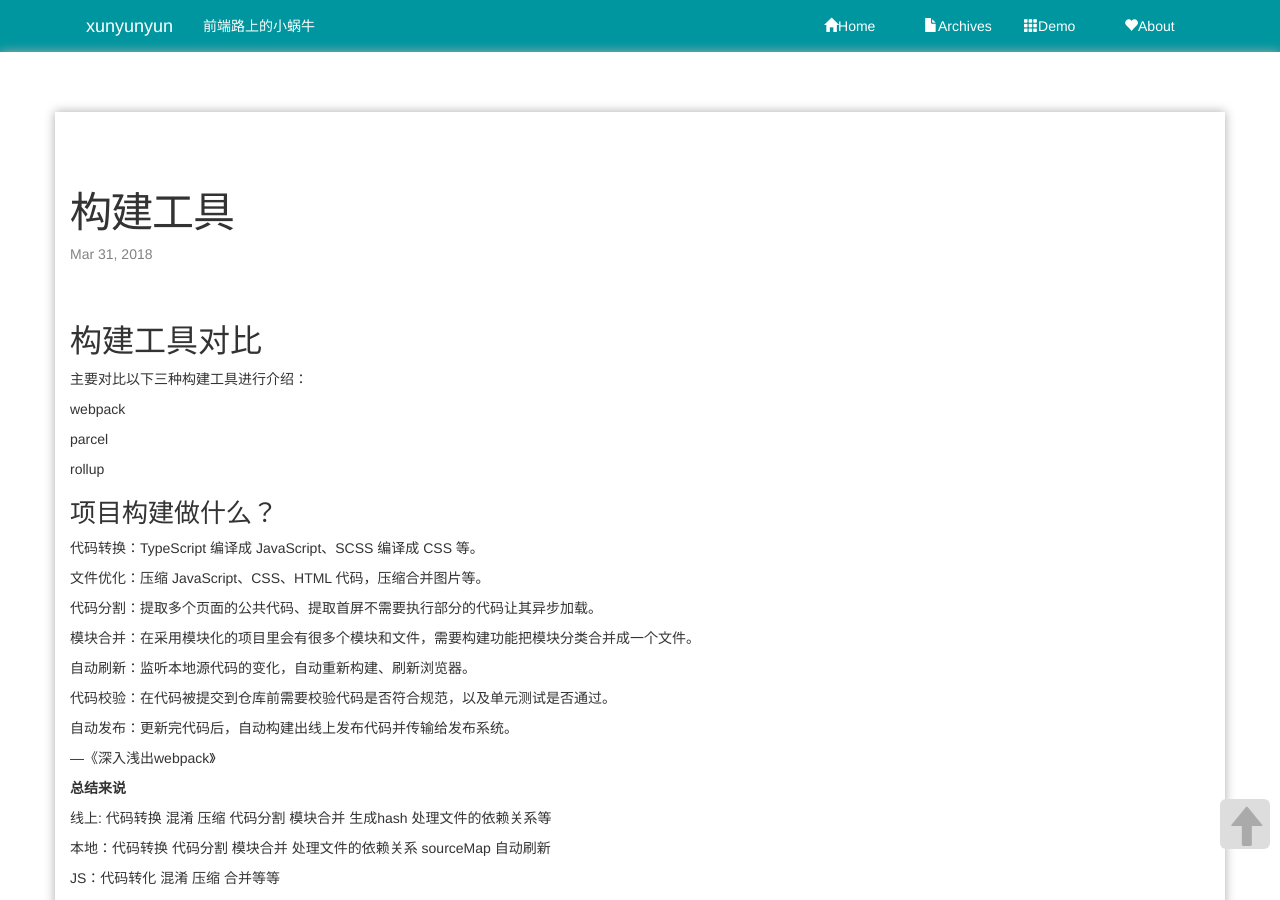
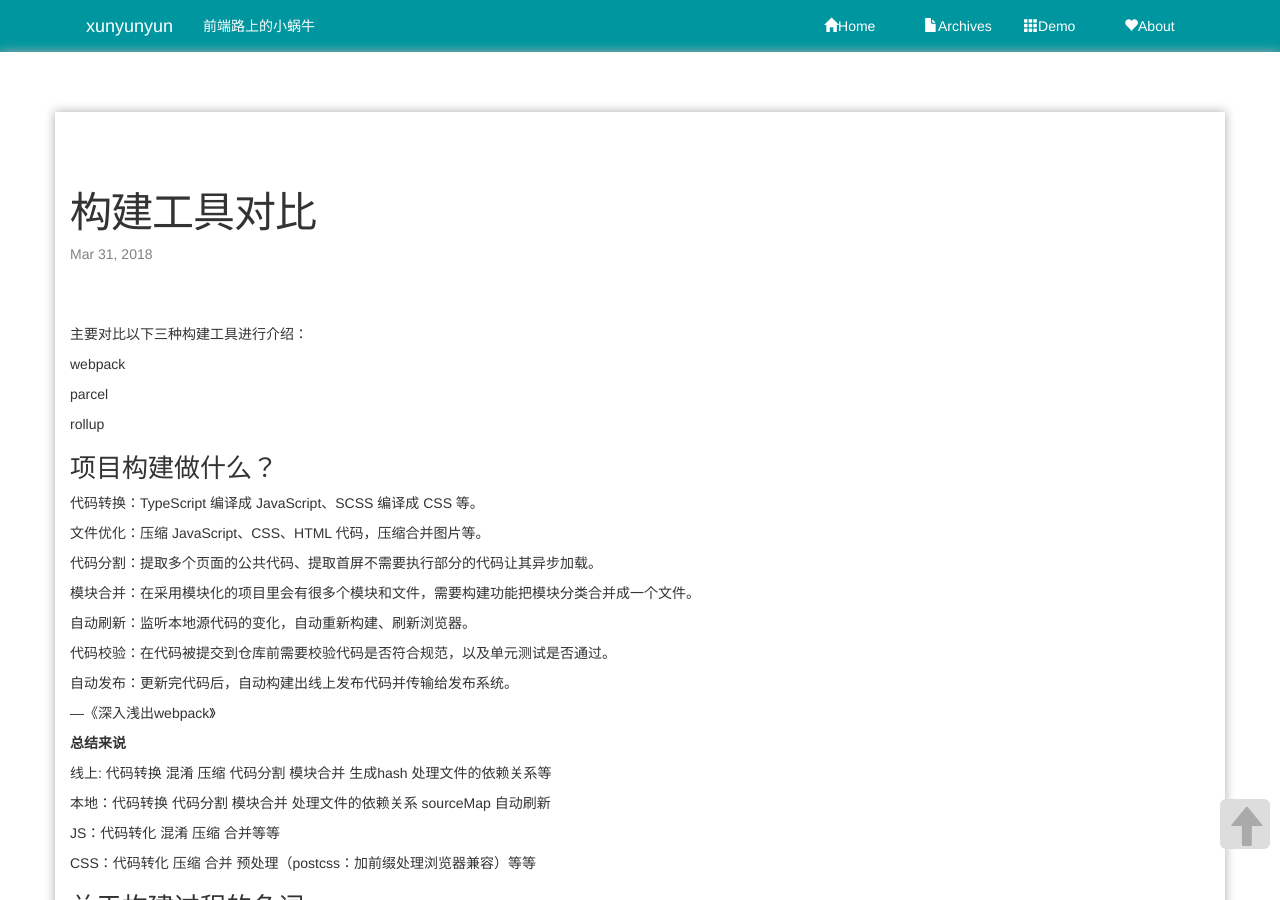
Before and after one commit to xunyunyun/xunyunyun.github.io, a Jekyll site: the page built from _posts/2018-03-31-web-build-tools.markdown, in a window 1280 px wide and 900 px high. Built offline with Jekyll 4.4.1, drawn with Linux system fonts in a browser that asks for light colours; nearby versions of some CDN libraries; comment, search, counter and statistics services are not loaded.

Commit message:
样式调整

```diff
--- a/_posts/2018-03-31-web-build-tools.markdown
+++ b/_posts/2018-03-31-web-build-tools.markdown
@@ -1,11 +1,9 @@
 ---
 layout: post
 category: "构建工具"
-title:  "构建工具"
+title:  "构建工具对比"
 tags: ["webpack4", "parcel", "rollup"]
 ---
-
-## 构建工具对比
 
 主要对比以下三种构建工具进行介绍：
 
```
Also changed, not shown: _posts/2018-02-20-web-build-gulp.md (+0 -2 lines).
